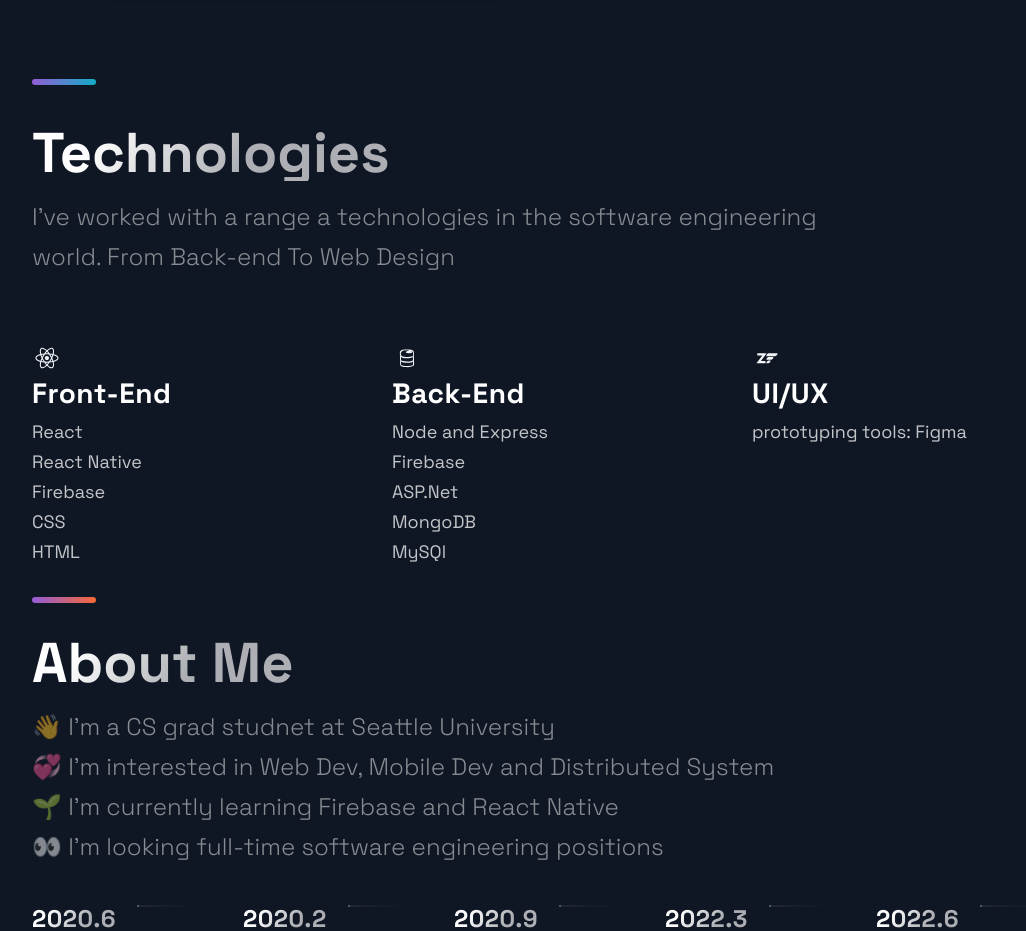
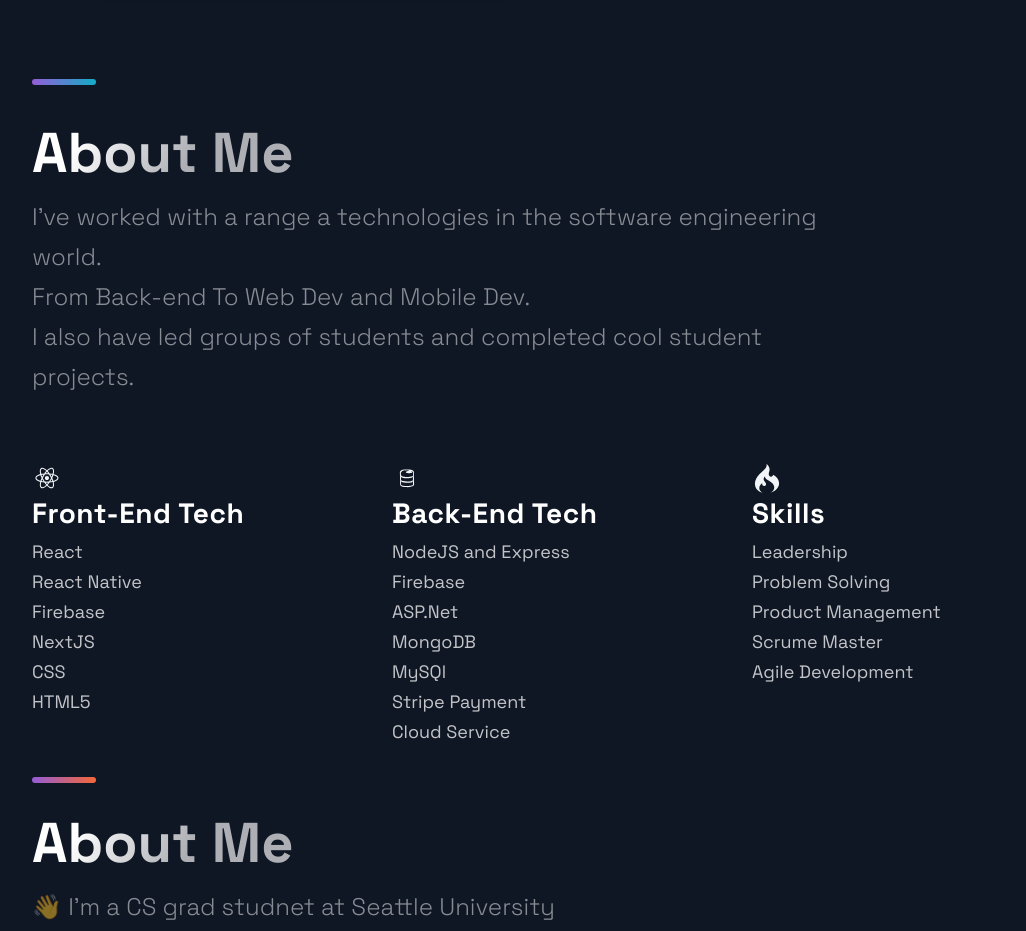
Before and after one commit to FangshengXuJason/Personal-Porforlio, a Next.js app: page / in a window 1280 px wide. Shown: the part 2220-3151 px from the top of the page, without its empty margins (88-1114 px from the left). Built offline with nearby package versions, Linux system fonts and the light colour scheme.

Commit message:
Technologies.js: change content and put tech and about sectino pretty together

```diff
--- a/src/components/Technologies/Technologies.js
+++ b/src/components/Technologies/Technologies.js
@@ -1,5 +1,6 @@
 import React from 'react'
-import { DiFirebase, DiReact, DiZend } from 'react-icons/di'
+import { DiFirebase, DiReact, DiCodeigniter} from 'react-icons/di'
+
 import {
   Section,
   SectionDivider,
@@ -17,10 +18,11 @@
 const Technologies = () => (
   <Section id='tech'>
     <SectionDivider divider />
-    <SectionTitle>Technologies</SectionTitle>
+    <SectionTitle>About Me</SectionTitle>
     <SectionText>
-      I've worked with a range a technologies in the software engineering world.
-      From Back-end To Web Design
+      I've worked with a range a technologies in the software engineering world.<br/>
+      From Back-end To Web Dev and Mobile Dev.<br/>
+      I also have led groups of students and completed cool student projects.<br/>
     </SectionText>
     <List>
       <ListItem>
@@ -28,13 +30,14 @@
           <DiReact size='3rem' />
         </picture>
         <ListContainer>
-          <ListTitle>Front-End</ListTitle>
+          <ListTitle>Front-End Tech</ListTitle>
           <ListParagraph>
             React <br />
             React Native <br />
             Firebase<br />
+            NextJS<br />
             CSS <br />
-            HTML <br />
+            HTML5 <br />
           </ListParagraph>
         </ListContainer>
       </ListItem>
@@ -43,24 +46,30 @@
           <DiFirebase size='3rem' />
         </picture>
         <ListContainer>
-          <ListTitle>Back-End</ListTitle>
+          <ListTitle>Back-End Tech</ListTitle>
           <ListParagraph>
-            Node and Express <br />
+            NodeJS and Express <br />
             Firebase <br />
             ASP.Net <br />
             MongoDB <br />
             MySQl <br />
+            Stripe Payment <br />
+            Cloud Service<br />
           </ListParagraph>
         </ListContainer>
       </ListItem>
       <ListItem>
         <picture>
-          <DiZend size='3rem' />
+          < DiCodeigniter size='3rem' />
         </picture>
         <ListContainer>
-          <ListTitle>UI/UX</ListTitle>
+          <ListTitle>Skills</ListTitle>
           <ListParagraph>
-            prototyping tools: Figma <br />
+            Leadership <br />
+            Problem Solving <br />
+            Product Management<br />
+            Scrume Master<br />
+            Agile Development <br />
           </ListParagraph>
         </ListContainer>
       </ListItem>
```
